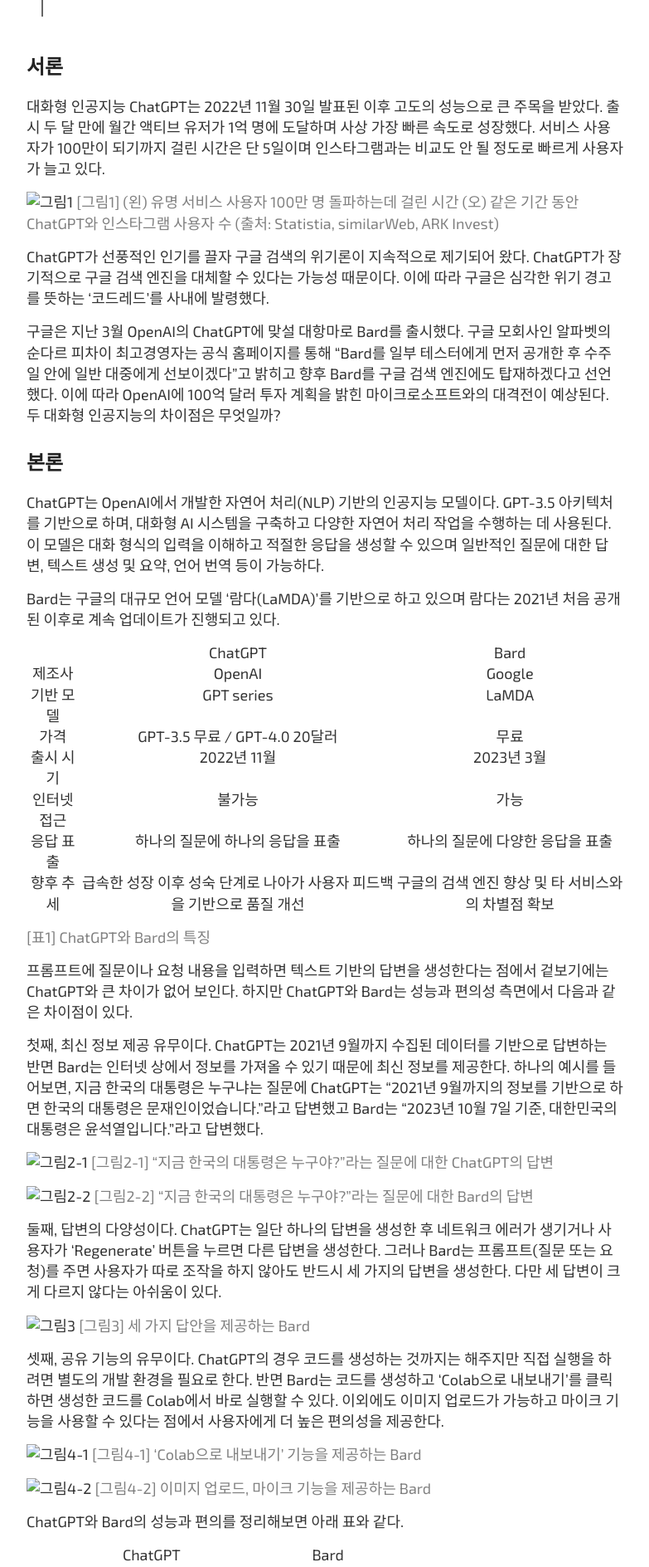
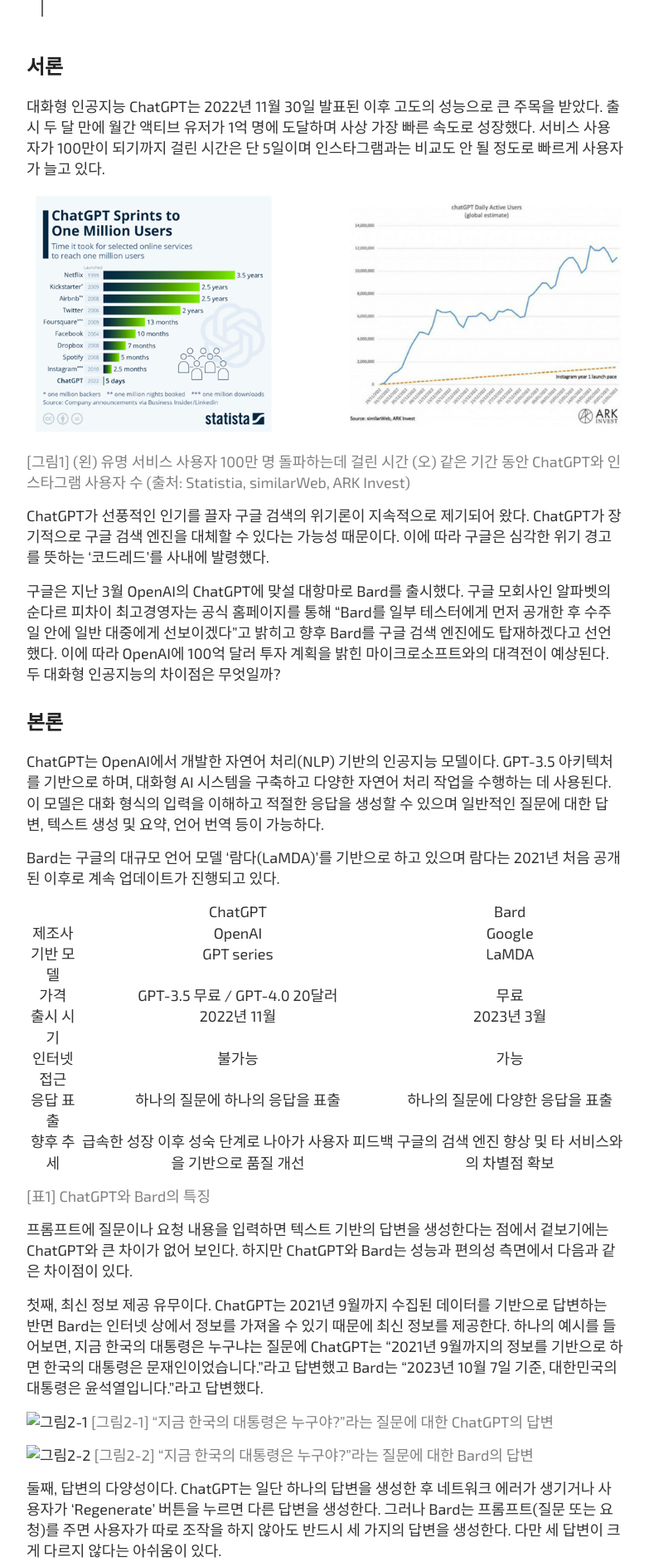
Before and after one commit to dlwltn0430/dlwltn0430.github.io, a Jekyll site: the page built from _posts/2023-10-06-공작발03.md, in a window 1280 px wide. Shown: the part 512-2400 px from the top of the page at 83% size, without its empty margins (248-1031 px from the left). Built offline with Jekyll 4.4.1, drawn with Linux system fonts in a browser that asks for light colours; some web fonts are replaced.

Commit message:
fix: 이미지 경로 수정

```diff
--- a/_posts/2023-10-06-공작발03.md
+++ b/_posts/2023-10-06-공작발03.md
@@ -8,7 +8,8 @@ tags: ChatGPT, Bard
 ## 서론
 대화형 인공지능 ChatGPT는 2022년 11월 30일 발표된 이후 고도의 성능으로 큰 주목을 받았다. 출시 두 달 만에 월간 액티브 유저가 1억 명에 도달하며 사상 가장 빠른 속도로 성장했다. 서비스 사용자가 100만이 되기까지 걸린 시간은 단 5일이며 인스타그램과는 비교도 안 될 정도로 빠르게 사용자가 늘고 있다.
 
-![그림1](./image.png)
+![그림1]({{ site.baseurl }}/images/20231006/image.png)
+
 <small style="color: gray;">[그림1] (왼) 유명 서비스 사용자 100만 명 돌파하는데 걸린 시간 (오) 같은 기간 동안 ChatGPT와 인스타그램 사용자 수 (출처: Statistia, similarWeb, ARK Invest)</small>
 
 ChatGPT가 선풍적인 인기를 끌자 구글 검색의 위기론이 지속적으로 제기되어 왔다. ChatGPT가 장기적으로 구글 검색 엔진을 대체할 수 있다는 가능성 때문이다. 이에 따라 구글은 심각한 위기 경고를 뜻하는 ‘코드레드’를 사내에 발령했다.
```
Also changed, not shown: images/20231006/image-1.png (renamed from _posts/image-1.png), images/20231006/image-2.png (renamed from _posts/image-2.png), images/20231006/image-3.png (renamed from _posts/image-3.png), images/20231006/image-4.png (renamed from _posts/image-4.png), images/20231006/image-5.png (renamed from _posts/image-5.png), images/20231006/image.png (renamed from _posts/image.png).
